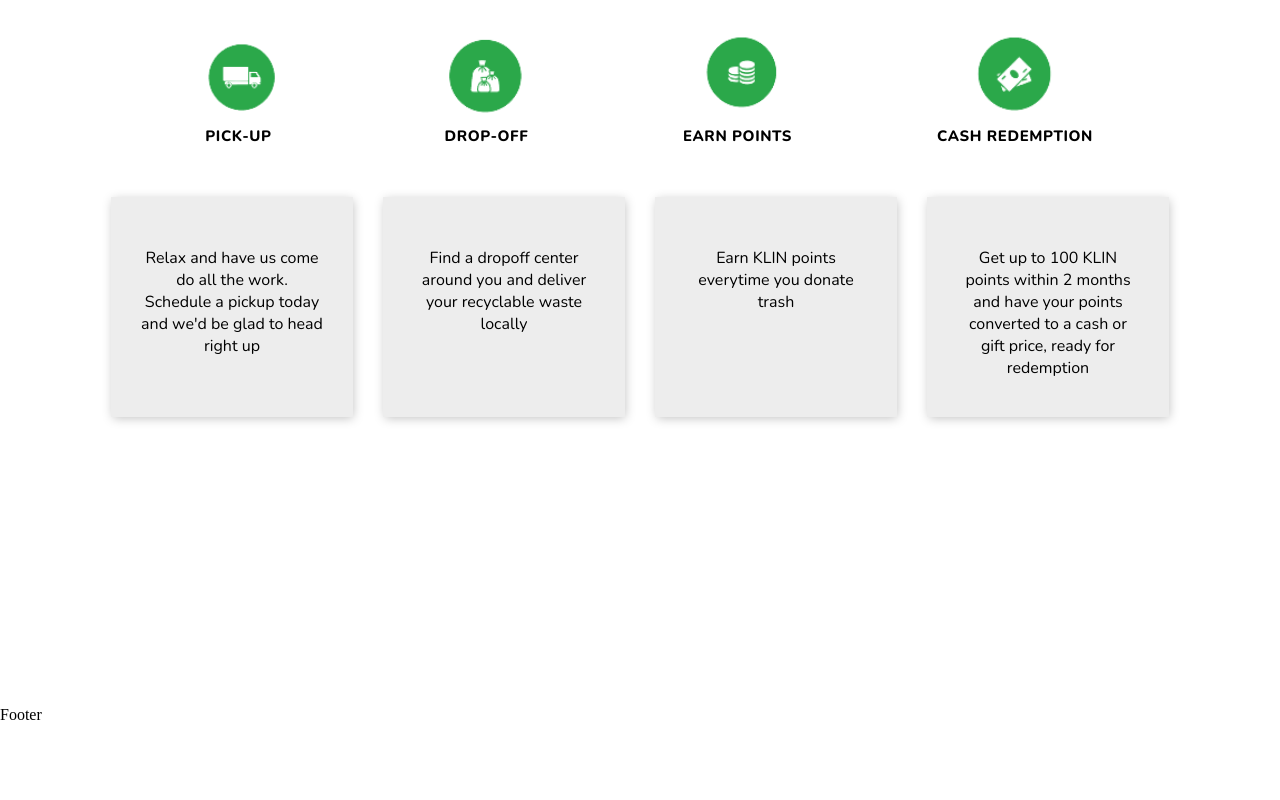
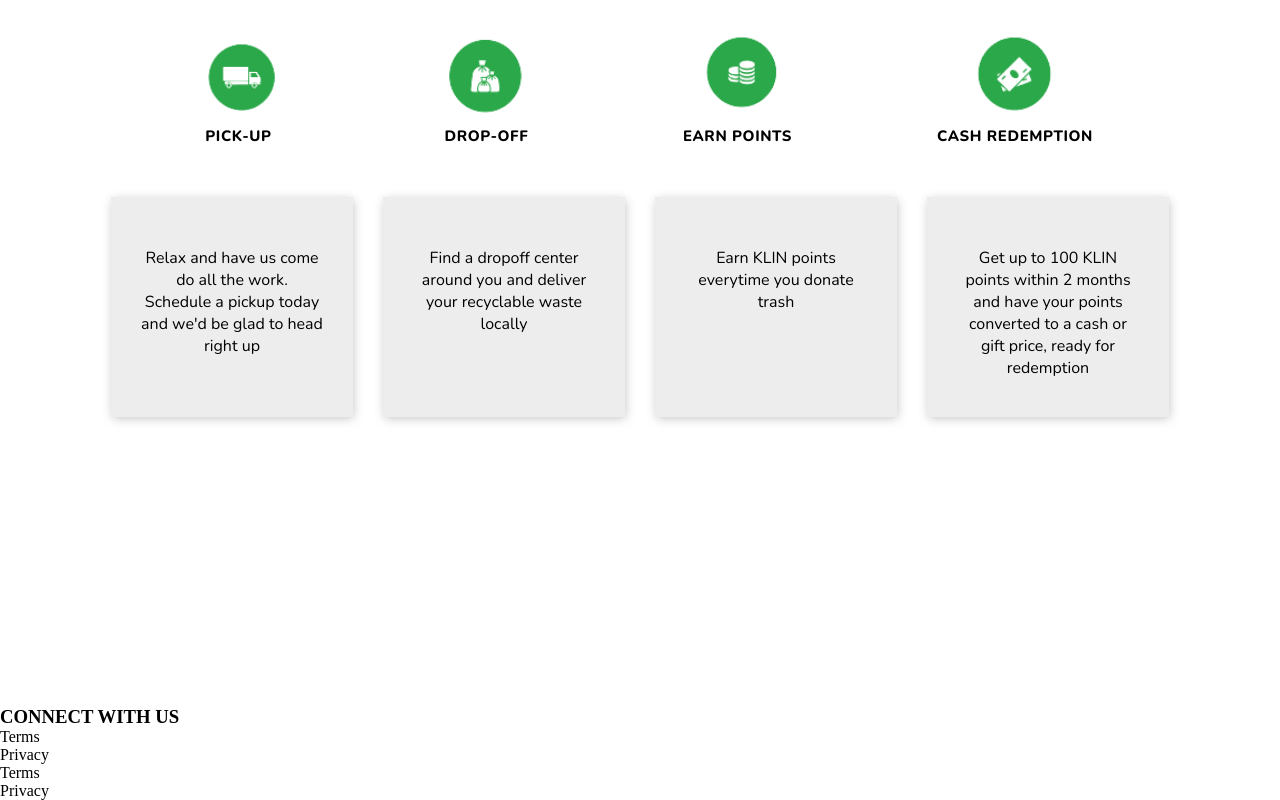
Before and after one commit to Clean-Hub/cleanhub, a React (Create React App) app: page / in a window 1280 px wide. Shown: the part 1720-2520 px from the top of the page. Before the commit the page ends 2444 px from the top, so only its background shows below. Built offline with nearby package versions, Linux system fonts and the light colour scheme.

Commit message:
fontawesome packages installed

```diff
--- a/package.json
+++ b/package.json
@@ -3,6 +3,11 @@
   "version": "0.1.0",
   "private": true,
   "dependencies": {
+    "@fortawesome/fontawesome-svg-core": "^6.2.0",
+    "@fortawesome/free-brands-svg-icons": "^6.2.0",
+    "@fortawesome/free-regular-svg-icons": "^6.2.0",
+    "@fortawesome/free-solid-svg-icons": "^6.2.0",
+    "@fortawesome/react-fontawesome": "^0.2.0",
     "@testing-library/jest-dom": "^5.16.5",
     "@testing-library/react": "^13.4.0",
     "@testing-library/user-event": "^13.5.0",
--- a/src/components/footer/Footer.jsx
+++ b/src/components/footer/Footer.jsx
@@ -1,7 +1,34 @@
 import React from 'react'
 
 const Footer = () => {
-  return <div>Footer</div>
+  return (
+    <div className='footerContainer'>
+      <div className='footerT'>
+        <div className='footerTL'></div>
+        <div className='footerTR'></div>
+      </div>
+      <div className='footerB'>
+        <div className='footerBConnect'>
+          <span></span>
+          <h3>CONNECT WITH US</h3>
+        </div>
+        <div className='footerBSocial'>
+          <div className='footerBSocialL'>
+            <ul>
+              <li>Terms</li>
+              <li>Privacy</li>
+            </ul>
+          </div>
+          <div className='footerBSocialR'>
+            <ul>
+              <li>Terms</li>
+              <li>Privacy</li>
+            </ul>
+          </div>
+        </div>
+      </div>
+    </div>
+  )
 }
 
 export default Footer
```
Also changed, not shown: 1 other file (tests, documents, lock files or other folders).
